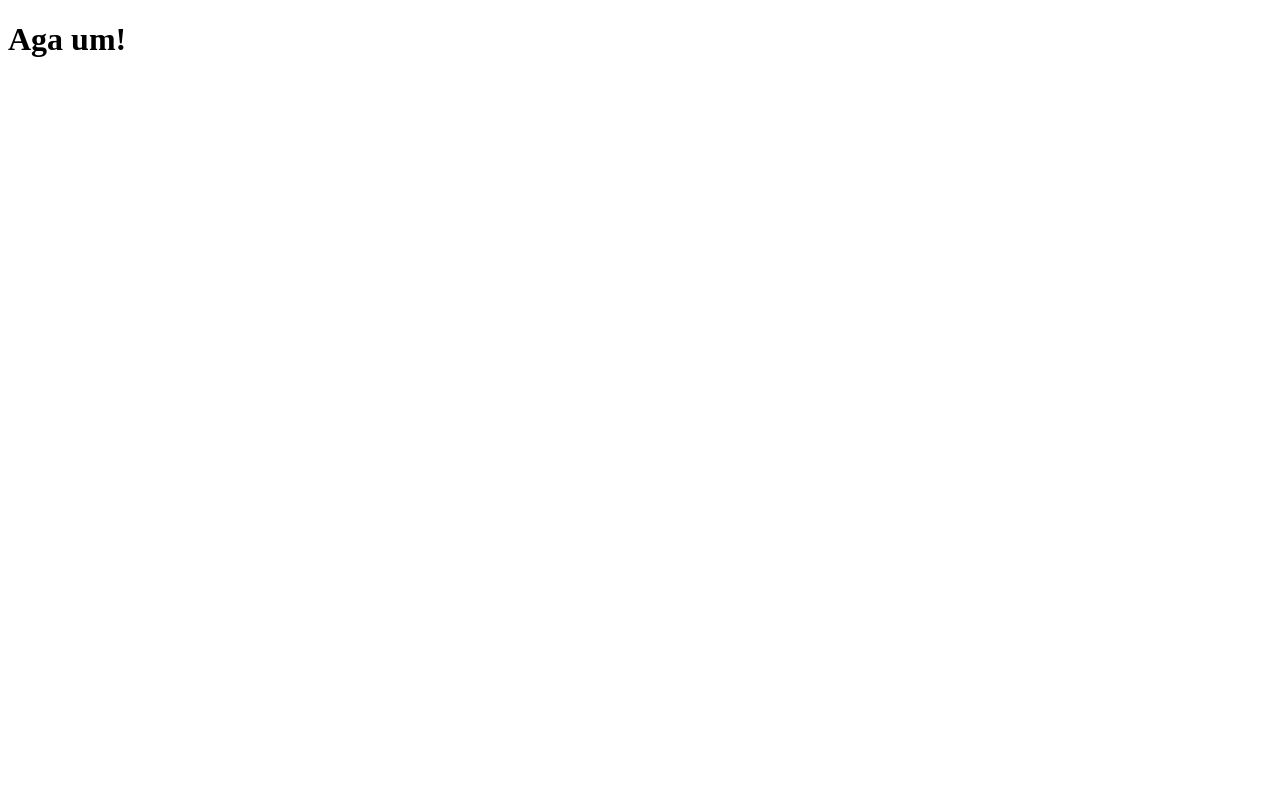
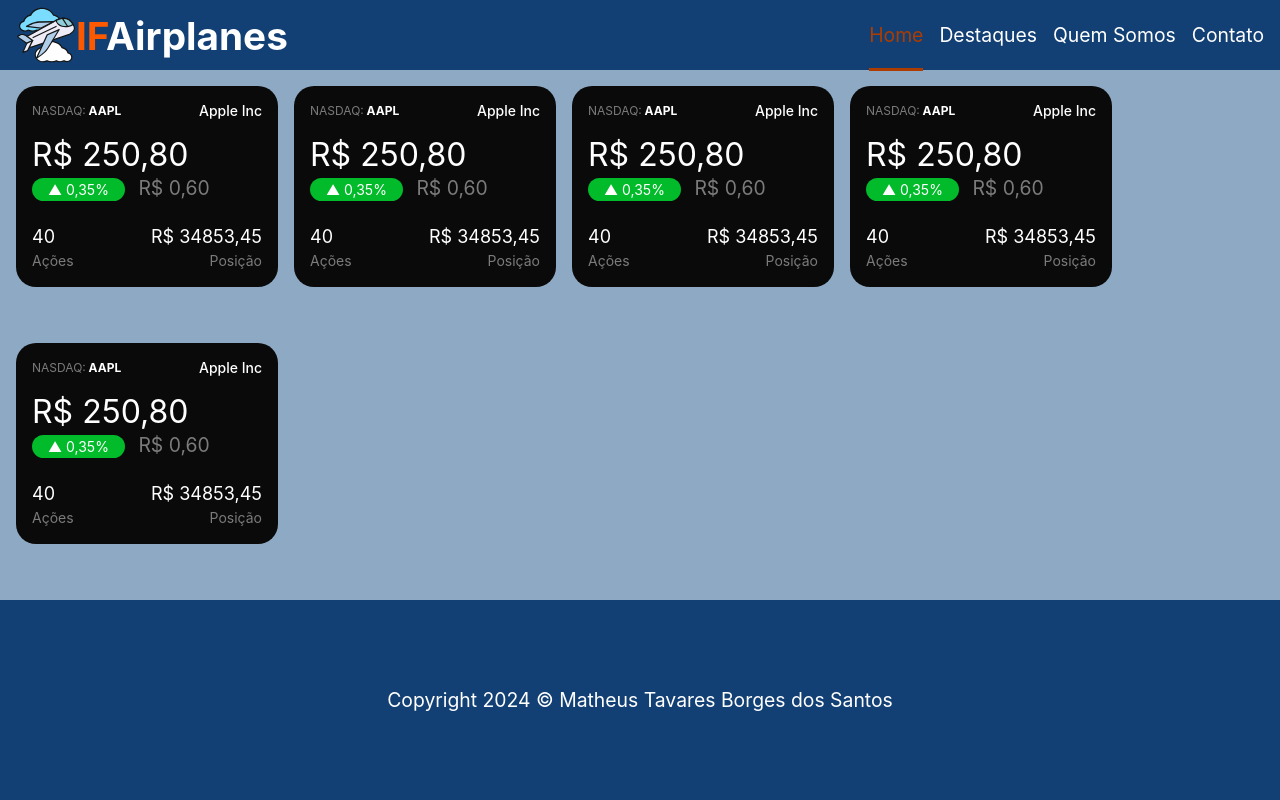
Before and after one commit to MTavaresBorges/IF_DW1, a plain HTML site: page index.html in a window 1280 px wide. Drawn offline with Linux system fonts and the light colour scheme.

Commit message:
refactor: the whole project has ben remade

```diff
--- /dev/null
+++ b/css/style.css
@@ -0,0 +1,220 @@
+html, body{
+	margin: 0;
+	padding: 0;
+	background: #8da9c4;
+	font-family: -apple-system, BlinkMacSystemFont, "Segoe UI", Roboto, Oxygen, Ubuntu, Cantarell, "Fira Sans", "Droid Sans", "Helvetica Neue", sans-serif;
+	color: #FFF;
+	font-size: 1.1rem;
+}
+
+body > header{
+	height: 70px;
+	background: #134074;
+	padding: 0 16px;
+	display: flex;
+	align-items: center;
+	justify-content: space-between;
+}
+
+body > header nav a{
+	color: #FFF;
+	text-decoration: none;
+	padding: 0 0 21px 0;
+}
+
+body > header nav a:hover{
+	color: #ff5900;
+
+	border-bottom: 3px solid #ff5900;
+}
+
+body > header nav a.active{
+	color: #ac3c00;
+	border-bottom: 3px solid #ac3c00;
+}
+
+.logotipo{
+	display: flex;
+	align-items: center;
+}
+
+.logotipo img{
+	width: 60px;
+	height: 60px;
+}
+
+.logotipo h1 span{
+	color: #ff5900;
+}
+
+nav ul{
+	display: flex;
+	list-style-type: none;
+	gap: 16px;
+	margin: 0;
+	padding: 0;
+}
+
+body > main{
+	min-height: calc(100vh - 302px);
+	padding: 16px;
+	display: flex;
+	gap: 16px;
+	flex-wrap: wrap;
+}
+
+body > footer{
+	background: #134074;
+	height: 200px;
+	display: flex;
+	justify-content: center;
+	align-items: center;
+}
+
+.card-ticker{
+	width: 230px;
+	/* height: fit-content; */
+	background: #0a0a0a;
+	border-radius: 20px;
+	padding: 16px;
+	align-self: baseline;
+}
+
+.card-ticker header{
+	display: flex;
+	justify-content: space-between;
+	align-items: center;
+}
+
+.card-ticker header h2{
+	margin: 0;
+	font-size: 12px;
+}
+
+.card-ticker header h2 span{
+	font-weight: normal;
+	color: #7b7b7b;
+}
+
+.card-ticker header h1{
+	margin: 0;
+	font-size: 14px;
+	font-weight: 500;
+}
+
+.card-ticker main p{
+	font-size: 32px;
+	margin: 16px 0 2px 0;
+}
+
+.card-ticker main span{
+	color: #7b7b7b;
+}
+
+.card-ticker main span:nth-child(2){
+	background: #02bb2a;
+	padding: 3px 16px;
+	margin: 0 8px 0 0;
+	border-radius: 12px;
+	font-size: 14px;
+	color: #FFF;
+}
+
+.card-ticker footer{
+	display: flex;
+	justify-content: space-between;
+	margin: 26px 0 0 0;
+}
+
+.card-ticker footer div:nth-child(2){
+	text-align: right;
+}
+
+.card-ticker footer div p{
+	margin: 0;
+	font-size: 18px;
+}
+
+.card-ticker footer div span{
+	font-size: 14px;
+	color: #7b7b7b;
+}
+
+table {
+	border-collapse: collapse;
+}
+
+th, td{
+	border: 1px solid #7b7b7b;
+	text-align: left;
+	padding: 8px;
+}
+
+tr:nth-child(even){
+	background: #333333;
+}
+tr:nth-child(odd){
+	background: #1c1c1c;
+}
+
+fieldset{
+	width: 400px;
+	display: flex;
+	flex-direction: column;
+	padding: 30px;
+	border-radius: 15px;
+	margin: 0 0 30px 0;
+}
+fieldset h5{
+	font-size: 1.1rem;
+}
+
+legend {
+	font-size: 1.2rem;
+	padding: 0 10px 5px 10px;
+}
+
+input[type=text], input[type=email], input[type=password], select, textarea{
+	padding: 5px 10px;
+	border-radius: 10px;
+	font-size: 18px;
+	margin: 3px 0 16px 0;
+	border: none;
+	background: #333333;
+	color: #FFF;
+}
+
+input[type=submit], input[type=reset]{
+	border: 1px solid #ac3c00;
+	color: #FFF;
+	border-radius: 30px;
+	padding: 10px 20px;
+	background: #ac3c00;
+	font-size: 1.1rem;
+	margin: 16px 16px 16px 0;
+	cursor: pointer;
+}
+
+input[type=submit]:hover, input[type=reset]:hover{
+	background: #ff5900;
+}
+
+input[type=submit]:active, input[type=reset]:active{
+	background: #6a2501;
+}
+
+#banner {
+	width: 500px;
+	height: 300px;
+	background-color: #333333;
+	background-image: url('../img/bg-stock-market.jpg');
+	background-size: 200px 200px;
+	background-repeat: no-repeat;
+	background-position: right bottom;
+	background: #333333 url('../img/bg-stock-market.jpg');
+	background-size: cover;
+}
+
+#banner h2{
+	margin: 40px 0 0 40px;
+}
--- a/index.html
+++ b/index.html
@@ -1,11 +1,138 @@
 <!DOCTYPE html>
+<html lang="pt-BR">
 
-<html>
-    <head>
-        <meta charset="UTF-8">
-        <title>Título Top</title>
-    </head>
-    <body>
-        <h1>Aga um!</h1>
-    </body>
+<head>
+	<meta charset="UTF-8">
+	<meta name="viewport" content="width=device-width, initial-scale=1.0">
+	<title>IFFinance</title>
+	<link rel="stylesheet" href="./css/style.css">
+</head>
+
+<body>
+	<header>
+		<div class="logotipo">
+			<img src="./img/airplane.svg" alt="Logo IF Finance">
+			<h1><span>IF</span>Airplanes </h1>
+		</div>
+		<nav>
+			<ul>
+				<li><a href="./index.html" class="active">Home</a></li>
+				<li><a href="./destaques.html">Destaques</a></li>
+				<li><a href="./quem-somos.html">Quem Somos</a></li>
+				<li><a href="./contato.html">Contato</a></li>
+			</ul>
+		</nav>
+	</header>
+	<main>
+		<div class="card-ticker">
+			<header>
+				<h2><span>NASDAQ:</span> AAPL</h2>
+				<h1>Apple Inc</h1>
+			</header>
+			<main>
+				<p>R$ 250,80</p>
+				<span>▲ 0,35%</span>
+				<span>R$ 0,60</span>
+			</main>
+			<footer>
+				<div>
+					<p>40</p>
+					<span>Ações</span>
+				</div>
+				<div>
+					<p>R$ 34853,45</p>
+					<span>Posição</span>
+				</div>
+			</footer>
+		</div>
+		<div class="card-ticker">
+			<header>
+				<h2><span>NASDAQ:</span> AAPL</h2>
+				<h1>Apple Inc</h1>
+			</header>
+			<main>
+				<p>R$ 250,80</p>
+				<span>▲ 0,35%</span>
+				<span>R$ 0,60</span>
+			</main>
+			<footer>
+				<div>
+					<p>40</p>
+					<span>Ações</span>
+				</div>
+				<div>
+					<p>R$ 34853,45</p>
+					<span>Posição</span>
+				</div>
+			</footer>
+		</div>
+		<div class="card-ticker">
+			<header>
+				<h2><span>NASDAQ:</span> AAPL</h2>
+				<h1>Apple Inc</h1>
+			</header>
+			<main>
+				<p>R$ 250,80</p>
+				<span>▲ 0,35%</span>
+				<span>R$ 0,60</span>
+			</main>
+			<footer>
+				<div>
+					<p>40</p>
+					<span>Ações</span>
+				</div>
+				<div>
+					<p>R$ 34853,45</p>
+					<span>Posição</span>
+				</div>
+			</footer>
+		</div>
+		<div class="card-ticker">
+			<header>
+				<h2><span>NASDAQ:</span> AAPL</h2>
+				<h1>Apple Inc</h1>
+			</header>
+			<main>
+				<p>R$ 250,80</p>
+				<span>▲ 0,35%</span>
+				<span>R$ 0,60</span>
+			</main>
+			<footer>
+				<div>
+					<p>40</p>
+					<span>Ações</span>
+				</div>
+				<div>
+					<p>R$ 34853,45</p>
+					<span>Posição</span>
+				</div>
+			</footer>
+		</div>
+		<div class="card-ticker">
+			<header>
+				<h2><span>NASDAQ:</span> AAPL</h2>
+				<h1>Apple Inc</h1>
+			</header>
+			<main>
+				<p>R$ 250,80</p>
+				<span>▲ 0,35%</span>
+				<span>R$ 0,60</span>
+			</main>
+			<footer>
+				<div>
+					<p>40</p>
+					<span>Ações</span>
+				</div>
+				<div>
+					<p>R$ 34853,45</p>
+					<span>Posição</span>
+				</div>
+			</footer>
+		</div>
+	</main>
+	<footer>
+		<p>Copyright 2024 © Matheus Tavares Borges dos Santos</p>
+	</footer>
+</body>
+
 </html>
```
Also changed, not shown: contato.html (added, +76 -0 lines), destaques.html (added, +108 -0 lines), quem-somos.html (added, +43 -0 lines), img/airplane.svg (added), img/bg-stock-market.jpg (added), img/logo-if-finance.svg (added).
